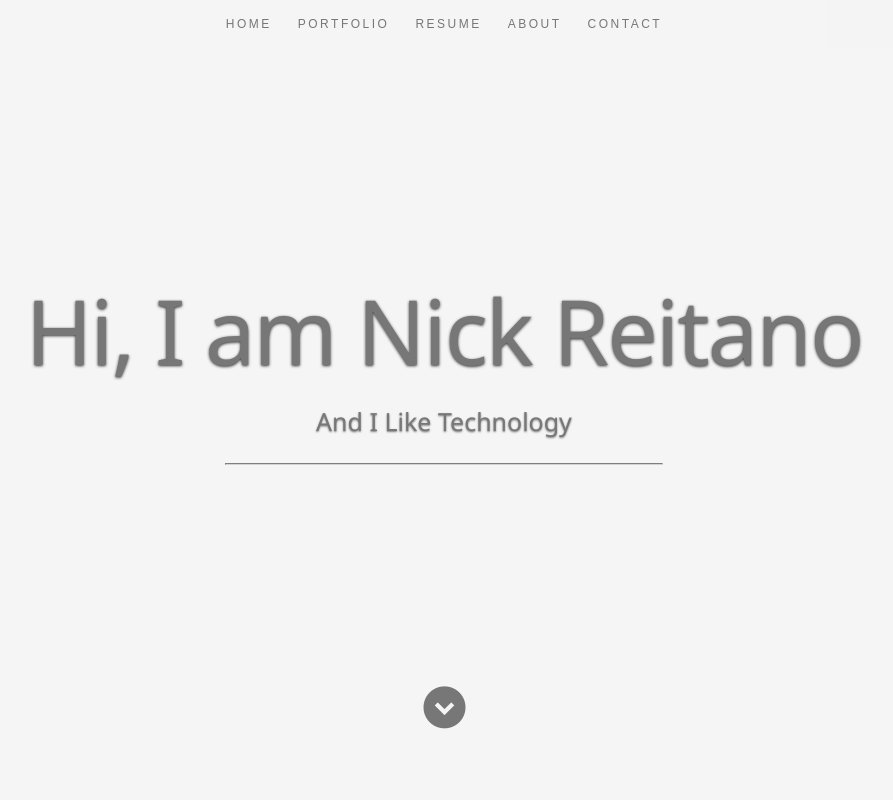
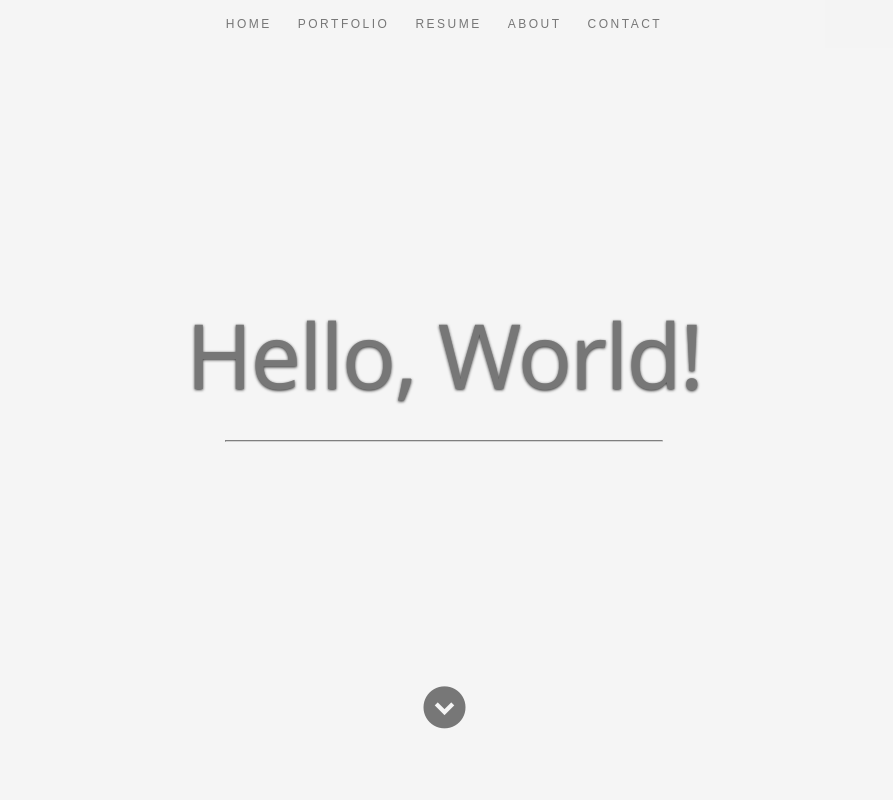
Before and after one commit to nreitano95/portfolio, a React (Create React App) app: page / in a window 1280 px wide. Shown: the top 800 px of the page, without its empty margins (196-1089 px from the left). Built offline with nearby package versions, Linux system fonts and the light colour scheme.

Commit message:
Updated Header

```diff
--- a/src/Components/Header/Header.js
+++ b/src/Components/Header/Header.js
@@ -30,8 +30,7 @@ class Header extends React.Component {
 
          <div className="banner">
             <div className="banner-text">
-               <h1 className="grow dib">Hi, I am Nick Reitano</h1><br/>
-               <h2 className="grow dib">And I Like Technology</h2><hr></hr>
+               <h1 className="grow dib">Hello, World!</h1><br/><hr></hr>
             </div>
          </div>
 
```
